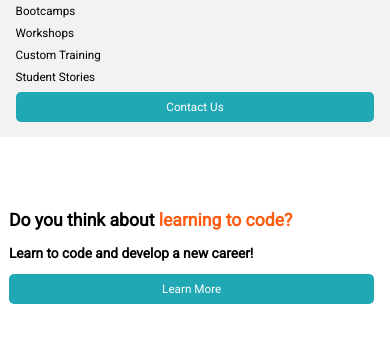
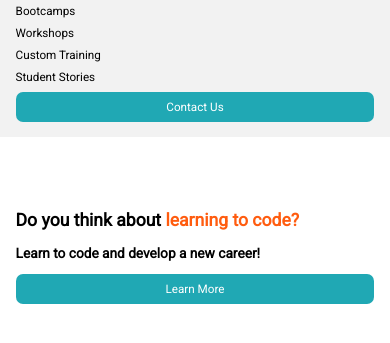
Before and after one commit to katibjohnson/bootcamp-prework-project, a plain HTML site: page index.html in a window 390 px wide. Shown: the part 47-390 px from the top of the page. Drawn offline with Linux system fonts and the light colour scheme.

Commit message:
Mobile version final draft

```diff
--- a/css/styles.css
+++ b/css/styles.css
@@ -1,6 +1,7 @@
 html {
     overflow:hidden;
     margin: 0 auto;
+    display: flex;
 }
 
 body {
@@ -10,7 +11,7 @@ body {
     padding: 0;
     overflow-x: hidden;
     width: 100vw;
-
+    flex-direction: column;
 }
 #header_content {
     background-color: #F2F2F2;
@@ -48,26 +49,23 @@ h1 {
     color: white;
     background-color: #20a8b4;
     text-align: center;
-    border-radius: 5px;
+    border-radius: 7px;
     margin-right: 2vw;
+    padding: 8px;
 
 }
 .button:hover{
     background-color:#ff5c0f;
 }
-#contact_us {
-    padding:8px;
-}
 
 #center_content {
-    margin-left: 5px;
+    margin-left: 2vw;
     font-size: 3em;
-    padding: 15vw 2vw 0vw 1vw;
+    padding: 15vw 2vw 0vw 2vw;
 }
 
 #learn_more {
-    display: Block;
-    padding: 8px;
+    display: block;
 }
 img {
     visibility: hidden;
--- a/index.html
+++ b/index.html
@@ -15,7 +15,7 @@
         <li class="navi_links"<a href="#">Workshops</a></li>
         <li class="navi_links"<a href="#">Custom Training</a></li>
         <li class="navi_links"<a href="#">Student Stories</a></li>
-        <li id="contact_us" class="button"<a href="#">Contact Us</a></li>
+        <li class="button"<a href="#">Contact Us</a></li>
     </ul>
 </div>
     <div id="center_content">
```
